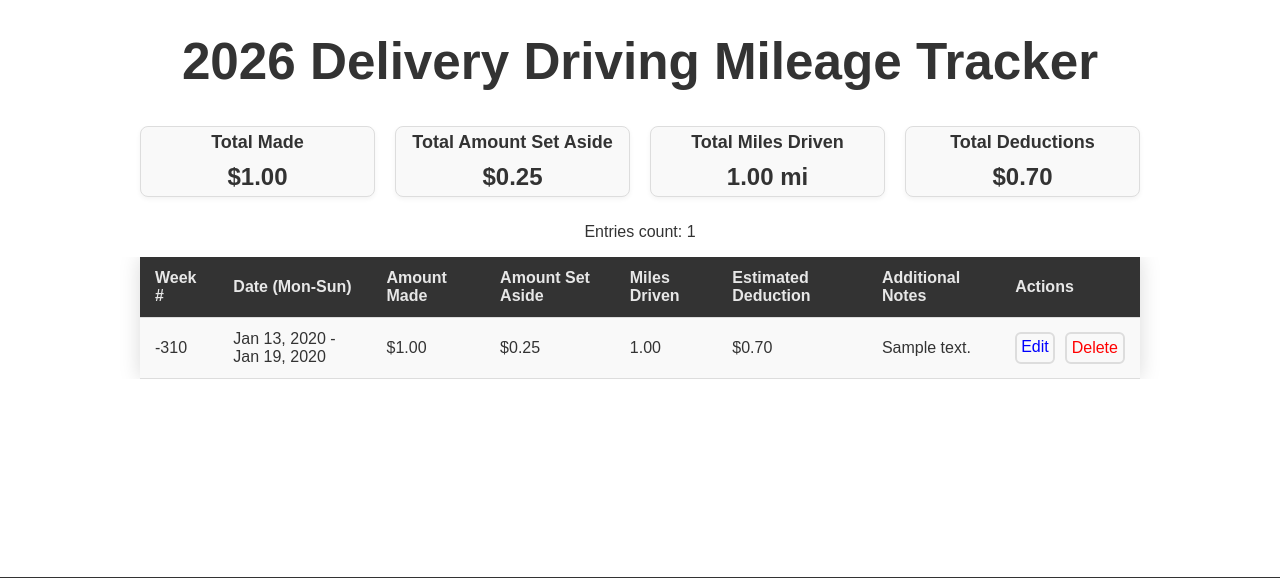
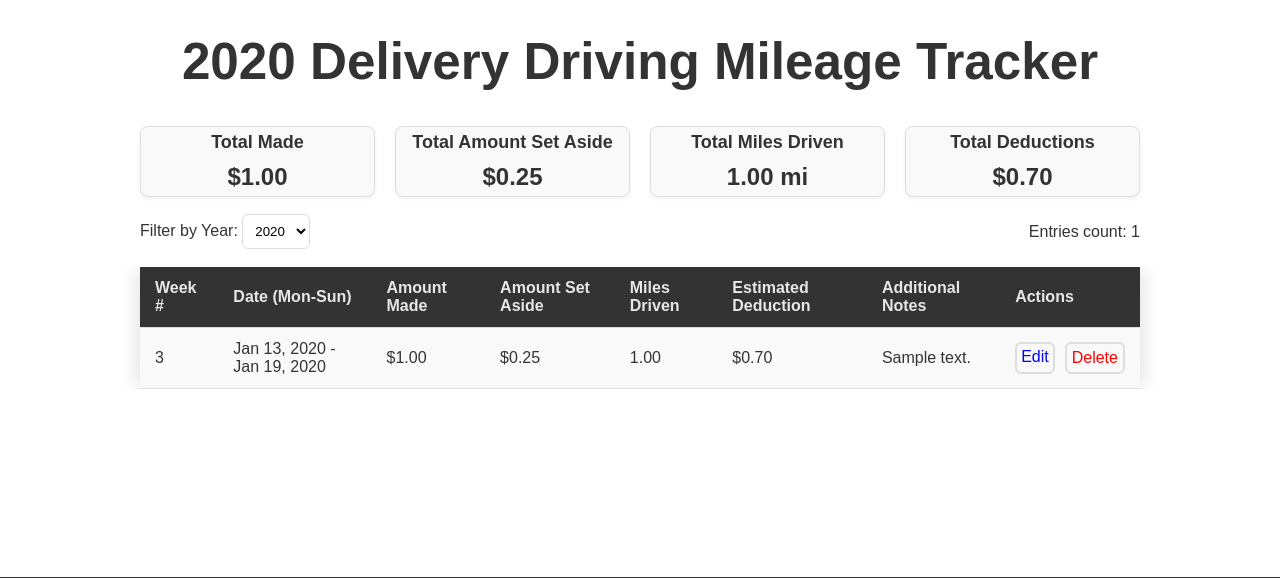
Before and after one commit to Kdubs6991/MileageTrackerWebApp, a Flask app: page / in a window 1280 px wide. Shown: the part 72-650 px from the top of the page. Run offline with Flask 3, Linux system fonts and the light colour scheme; a user stored in the database is signed in; tables that the repository leaves empty hold one stand-in row (values such as "Sample post").

Commit message:
Added entry limit per page (15) and added pages to viewing entries. Added Year filtering for different milage tracking years. Updated the CSV file upload logic for better date matching.

```diff
--- a/app.py
+++ b/app.py
@@ -138,17 +138,56 @@
 @app.route("/")
 @login_required
 def home():
-    # 1. Connect to the database
+    # -- 1. Pagination & Filtering Setup --
+    PER_PAGE = 15 # Entries per page
+    page = request.args.get('page', 1, type=int)
+    selected_year = request.args.get('year', type=int)
+
+    # Connect to the database
     conn = get_db_connection()
 
-    # 2. Fetch all entries for the CURRENT USER only
-    # 'WHERE user_id = ?' ensures users only see their own data.
-    # "ORDER BY date ASC" list the entries starting from week #1 and going forward.
-    rows = conn.execute("SELECT * FROM entries WHERE user_id = ? ORDER BY date ASC", (current_user.id,)).fetchall()
+    # -- 2. Get available years for the filter dropdown --
+    years_result = conn.execute(
+        "SELECT DISTINCT strftime('%Y', date) as year FROM entries WHERE user_id = ? ORDER BY year DESC",
+        (current_user.id,)
+    ).fetchall()
+    available_years = [row['year'] for row in years_result]
 
-    # 3. Close the connection immediately after fetching data.
+    # -- 3. Determine which year to display --
+    if not selected_year and available_years:
+        # Defaults to the most recent year if none is chosen.
+        selected_year = int(available_years[0])
+    elif selected_year and str(selected_year) not in available_years:
+        # Handle case where user types a year with no entries, default to most recent.
+        flash(f"No entries found for the year {selected_year}.", "warning")
+        selected_year = int(available_years[0]) if available_years else None
+
+    # -- 4. Get paginated entries for the selected year --
+    if selected_year:
+        # Get total count for pagination
+        total_entries_count = conn.execute(
+            "SELECT COUNT(id) FROM entries WHERE user_id = ? AND strftime('%Y', date) = ?",
+            (current_user.id, str(selected_year))
+        ).fetchone()[0]
+
+        total_pages = (total_entries_count + PER_PAGE - 1) // PER_PAGE
+
+        # Get the actual entries for the current page
+        offset = (page - 1) * PER_PAGE
+        rows = conn.execute(
+            "SELECT * FROM entries WHERE user_id = ? AND strftime('%Y', date) = ? ORDER BY date ASC LIMIT ? OFFSET ?",
+            (current_user.id, str(selected_year), PER_PAGE, offset)
+        ).fetchall()
+    else:
+        # No entries exist for this user at all
+        rows = []
+        total_pages = 0
+
+
+    # Close the connection immediately after fetching data.
     conn.close()
 
+    # -- 5. Process rows for display --
     # Convert rows to dictionaries so utils.py can modify the data (add week_num, etc.)
     # SQLite rows are read-only. We convert them to dicts so we can add new keys.
     # (like 'week_num', 'set_aside', etc.) inside the calculate_stats function.
@@ -158,10 +197,33 @@
     # and formats the dates/money for display.
     totals = calculate_stats(entries)
 
-    # 4. Render the HTML template.
+    # -- Pagination Logic for UI --
+    page_iter = []
+    if total_pages > 1:
+        if total_pages <= 7:
+            page_iter = list(range(1, total_pages + 1))
+        else:
+            page_iter.append(1)
+            # Window of +/- 1 around current page
+            window_start = max(2, page - 1)
+            window_end = min(total_pages - 1, page + 1)
+
+            if window_start > 2:
+                page_iter.append(None) # Represents '...'
+
+            for p in range(window_start, window_end + 1):
+                page_iter.append(p)
+
+            if window_end < total_pages - 1:
+                page_iter.append(None) # Represents '...'
+
+            page_iter.append(total_pages)
+
+    # -- 6. Render the HTML template. --
     # We pass 'entries' (the list of rows) and '**totals' (unpacked dictionary of totals)
     # so they can be used inside {{ }} tags in home.html.
-    return render_template("home.html", entries=entries, **totals)
+    return render_template("home.html", entries=entries, **totals, available_years=available_years,
+                           selected_year=selected_year, current_page=page, total_pages=total_pages, page_iter=page_iter)
 
 #---------------------------------------------------------
 
@@ -202,10 +264,16 @@
             if file.filename != '':
                 file_processed = True
 
+                # Safety: Reset file pointer to the beginning
+                file.stream.seek(0)
                 # Read the CSV file from memory (without saving to disk).
-                # .decode("UTF8") converts raw bytes to string.
-                stream = io.StringIO(file.stream.read().decode("UTF8"), newline=None)
+                # .decode("utf-8-sig") converts raw bytes to string and handles BOM (Byte Order Mark).
+                stream = io.StringIO(file.stream.read().decode("utf-8-sig"), newline=None)
                 csv_input = csv.DictReader(stream)
+
+                # Store parsed rows to avoid re-reading/re-parsing
+                parsed_rows = []
+                max_csv_date = None
 
                 # Loop through every row in the CSV file.
                 for row in csv_input:
@@ -227,21 +295,44 @@
                         except ValueError:
                             continue
 
-                    if not row_dt: continue
+                    if row_dt:
+                        parsed_rows.append({'dt': row_dt, 'dist': dist_str})
+                        # Track the latest date found in the file
+                        if max_csv_date is None or row_dt > max_csv_date:
+                            max_csv_date = row_dt
 
-                    # Filter: Only add miles if the trip happened during the selected week.
-                    if monday_of_week.date() <= row_dt.date() <= sunday_of_week.date():
-                        try:
-                            # Clean the distance string (remove " mi") and convert to float.
-                            trip_miles = float(dist_str.replace(" mi", "").strip())
-                            miles += trip_miles
-                        except ValueError:
-                            continue
+                # Logic: Only process if the selected week matches the week of the most recent CSV entry
+                if max_csv_date:
+                    # Calculate the Monday of the most recent entry in the CSV
+                    max_csv_monday = max_csv_date - timedelta(days=max_csv_date.weekday())
+
+                    # Check if the form's selected week matches the CSV's latest week
+                    if monday_of_week.date() != max_csv_monday.date():
+                        flash(
+                            f"Error: The CSV file's most recent week ({max_csv_monday.strftime('%b %d')}) does not match the selected week ({monday_of_week.strftime('%b %d')}).",
+                            "error")
+                        return redirect(url_for("add"))
+
+                    for row in parsed_rows:
+                        # Filter: Only add miles if the trip happened during the selected week.
+                        if monday_of_week.date() <= row['dt'].date() <= sunday_of_week.date():
+                            try:
+                                # Clean the distance string (remove " mi") and convert to float.
+                                trip_miles = float(row['dist'].replace(' mi', '').strip())
+                                miles += trip_miles
+                            except ValueError:
+                                continue
+                else:
+                    flash("Error: Could not find any valid dates in the uploaded CSV. Please check the file format.",
+                          "error")
+                    return redirect(url_for("add"))
+
                 # If statement detects if there were any miles add for the week selected, and flashes a message accordingly
                 if miles > 0:
                     flash(f"Success! Imported {miles: .2f} miles from Stride CSV.", "success")
                 else:
-                    flash("CSV processed, but no trips were found for this specific week.", "warning")
+                    flash("CSV processed, but no trips were found for this specific week. Entry not saved.", "warning")
+                    return redirect(url_for("add"))
 
         # 4. Fallback: If no file was uploaded, use the manual input box.
         if not file_processed:
--- a/static/css/home-css/homeDesktop.css
+++ b/static/css/home-css/homeDesktop.css
@@ -18,6 +18,23 @@
     font-family: sans-serif;
     font-size: 2vw;
     text-align: center;
+}
+
+.controlsContainer {
+    width: 100%;
+    max-width: 1000px;
+    margin: 0 auto 10px auto;
+    display: flex;
+    justify-content: space-between;
+    align-items: center;
+}
+
+.filterContainer select {
+    padding: 8px;
+    border-radius: 6px;
+    border: 1px solid var(--border-color);
+    background-color: var(--input-bg);
+    color: var(--input-text);
 }
 
 /* Home page content container */
--- a/templates/home.html
+++ b/templates/home.html
@@ -11,7 +11,7 @@
 {% block content %}
 
 <div class="yearTitle">
-        <h1>2026 Delivery Driving Mileage Tracker</h1>
+        <h1>{{ selected_year if selected_year else 'Your' }} Delivery Driving Mileage Tracker</h1>
 </div>
 <div class="contentContainer">
     <!-- The statsWrapper allows the boxes to scroll horizontally on small screens -->
@@ -37,12 +37,28 @@
         </div>
     </div>
 
+    <div class="controlsContainer">
+        <!-- Year Filter Form -->
+        {% if available_years %}
+        <div class="filterContainer">
+            <form method="get" action="{{ url_for('home') }}">
+                <label for="year">Filter by Year:</label>
+                <select name="year" id="year" onchange="this.form.submit()">
+                    {% for year in available_years %}
+                        <option value="{{ year }}" {% if year|int == selected_year %}selected{% endif %}>{{ year }}</option>
+                    {% endfor %}
+                </select>
+            </form>
+        </div>
+        {% endif %}
+        <p class="entriesCount">Entries count: {{ entries|length }}</p>
+    </div>
+
+
     <!-- Check if there are any entries in the database list -->
     {% if entries|length == 0 %}
         <p>No entries yet. Click <a href="{{ url_for('add') }}" style="font-weight: bold;">Add entry</a> to create one.</p>
     {% else %}
-    <!-- If entries exist, show the count and the table -->
-    <p class="entriesCount">Entries count: {{ entries|length }}</p>
     <!-- tableWrapper handles horizontal scrolling if the table gets too wide -->
     <div class="tableWrapper">
         <table class="mileageTable">
@@ -86,6 +102,36 @@
             </tbody>
         </table>
     </div>
+
+    <!-- Pagination Controls -->
+    {% if total_pages > 1 %}
+    <div class="pagination">
+        <!-- Previous Page Link -->
+        {% if current_page > 1 %}
+            <a href="{{ url_for('home', year=selected_year, page=current_page - 1) }}" class="page-item">&laquo;</a>
+        {% else %}
+            <span class="page-item disabled">&laquo;</span>
+        {% endif %}
+
+        <!-- Page Number Links -->
+        {% for page_num in page_iter %}
+             {% if page_num is none %}
+                 <span class="page-item disabled">...</span>
+             {% elif page_num == current_page %}
+                <span class="page-item active">{{ page_num }}</span>
+            {% else %}
+                <a href="{{ url_for('home', year=selected_year, page=page_num) }}" class="page-item">{{ page_num }}</a>
+            {% endif %}
+        {% endfor %}
+
+        <!-- Next Page Link -->
+        {% if current_page < total_pages %}
+            <a href="{{ url_for('home', year=selected_year, page=current_page + 1) }}" class="page-item">&raquo;</a>
+        {% else %}
+            <span class="page-item disabled">&raquo;</span>
+        {% endif %}
+    </div>
+    {% endif %}
     {% endif %}
 </div>
 {% endblock %}
```
Also changed, not shown: other parts of static/css/home-css/homeDesktop.css (+35 -0 lines), utils.py (+4 -7 lines), 1 other file.
